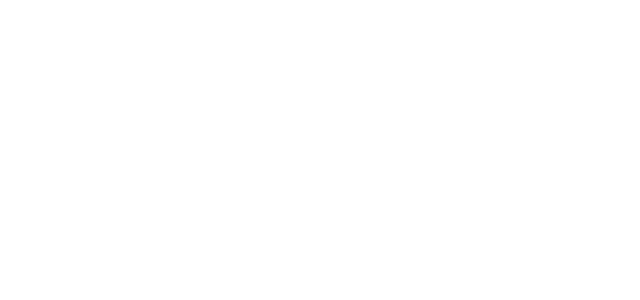
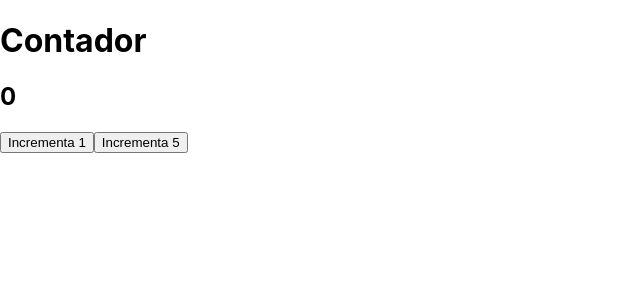
Before and after one commit to rejaneraquel/meu-super-repositorio, a React (Create React App) app in the folder Módulo 2 - Front End/secao-7-gerenciamento-de-estado-com-redux/frontend-dia-02-usando-o-redux-no-react/exercicio-de-estudo/counter/: page / in a window 1280 px wide. Shown: the top 300 px of the page, without its empty margins (0-640 px from the left). Built offline with nearby package versions, Linux system fonts and the light colour scheme.

Commit message:
Importando o provider e adicionando ao index.js

```diff
--- a/Módulo 2 - Front End/secao-7-gerenciamento-de-estado-com-redux/frontend-dia-02-usando-o-redux-no-react/exercicio-de-estudo/counter/public/index.html
+++ b/Módulo 2 - Front End/secao-7-gerenciamento-de-estado-com-redux/frontend-dia-02-usando-o-redux-no-react/exercicio-de-estudo/counter/public/index.html
@@ -9,35 +9,10 @@
       name="description"
       content="Web site created using create-react-app"
     />
-    <link rel="apple-touch-icon" href="%PUBLIC_URL%/logo192.png" />
-    <!--
-      manifest.json provides metadata used when your web app is installed on a
-      user's mobile device or desktop. See https://developers.google.com/web/fundamentals/web-app-manifest/
-    -->
-    <link rel="manifest" href="%PUBLIC_URL%/manifest.json" />
-    <!--
-      Notice the use of %PUBLIC_URL% in the tags above.
-      It will be replaced with the URL of the `public` folder during the build.
-      Only files inside the `public` folder can be referenced from the HTML.
 
-      Unlike "/favicon.ico" or "favicon.ico", "%PUBLIC_URL%/favicon.ico" will
-      work correctly both with client-side routing and a non-root public URL.
-      Learn how to configure a non-root public URL by running `npm run build`.
-    -->
-    <title>React App</title>
+    <title>Incrementador</title>
   </head>
   <body>
-    <noscript>You need to enable JavaScript to run this app.</noscript>
-    <div id="root"></div>
-    <!--
-      This HTML file is a template.
-      If you open it directly in the browser, you will see an empty page.
-
-      You can add webfonts, meta tags, or analytics to this file.
-      The build step will place the bundled scripts into the <body> tag.
-
-      To begin the development, run `npm start` or `yarn start`.
-      To create a production bundle, use `npm run build` or `yarn build`.
-    -->
+     <div id="root"></div>
   </body>
 </html>
--- a/Módulo 2 - Front End/secao-7-gerenciamento-de-estado-com-redux/frontend-dia-02-usando-o-redux-no-react/exercicio-de-estudo/counter/src/App.js
+++ b/Módulo 2 - Front End/secao-7-gerenciamento-de-estado-com-redux/frontend-dia-02-usando-o-redux-no-react/exercicio-de-estudo/counter/src/App.js
@@ -1,7 +1,17 @@
-import './App.css';
+// ./src/App.js
+import React from 'react';
 
-function App() {
-  return
+class App extends React.Component {
+  render() {
+    return (
+      <div>
+        <h1>Contador</h1>
+        <h2>0</h2>
+        <button>Incrementa 1</button>
+        <button>Incrementa 5</button>
+      </div>
+    );
+  }
 }
 
 export default App;
```
Also changed, not shown: Módulo 2 - Front End/secao-7-gerenciamento-de-estado-com-redux/frontend-dia-02-usando-o-redux-no-react/exercicio-de-estudo/counter/src/reportWebVitals.js (deleted, +0 -13 lines).
